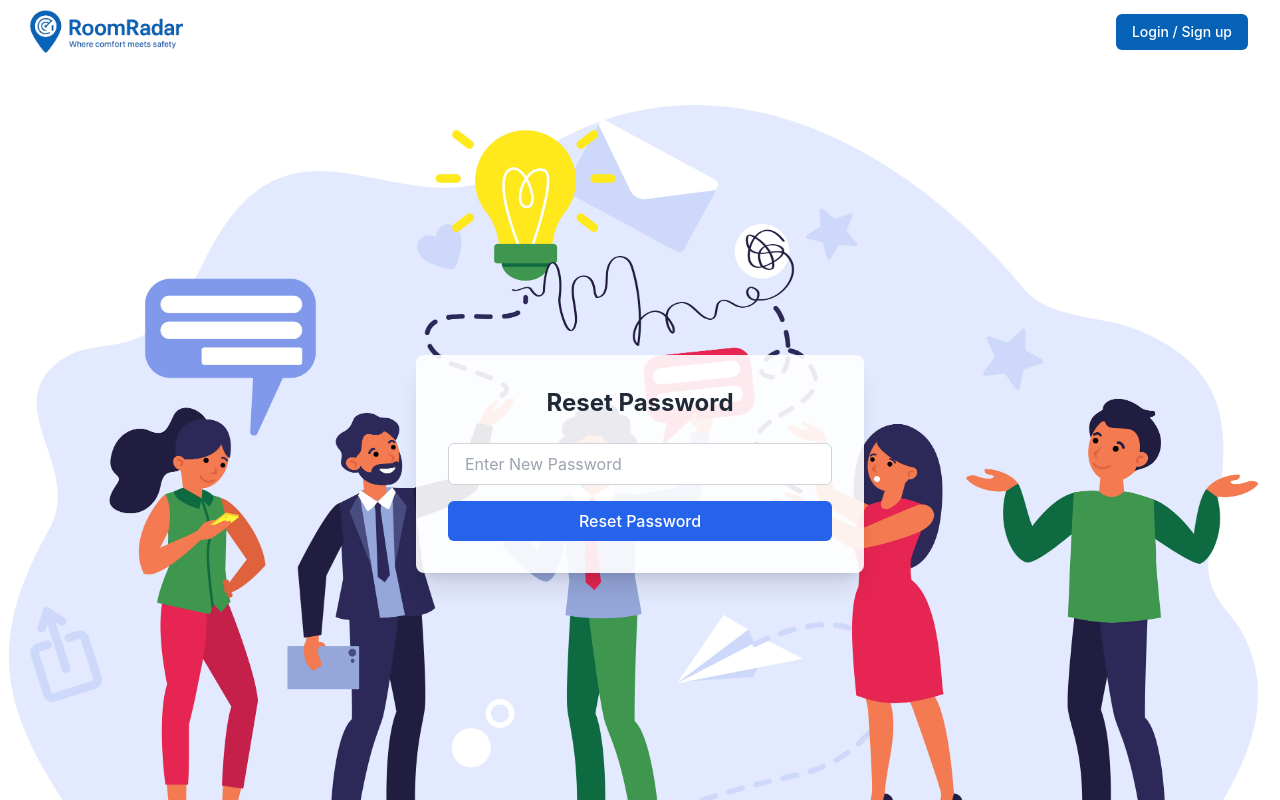
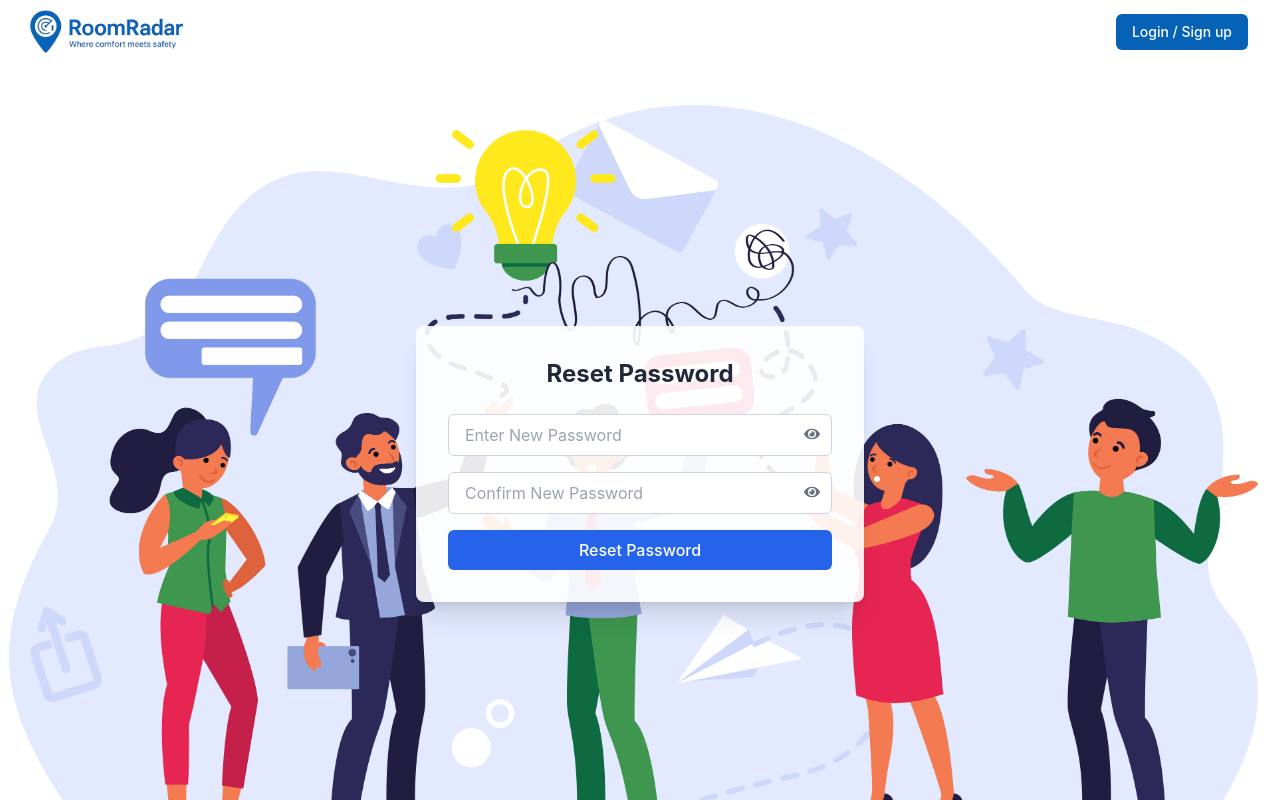
Before and after one commit to shiv03124/RoomRadar, a React (Create React App) app: page /reset-password in a window 1280 px wide. Built offline with nearby package versions, Linux system fonts and the light colour scheme.

Commit message:
show password functionality

```diff
--- a/src/componants/Login.jsx
+++ b/src/componants/Login.jsx
@@ -1,13 +1,15 @@
 import { useState } from 'react';
 import { useNavigate, Link } from 'react-router-dom';
 import { useAuth } from '../context/AuthContext';
-import image from '../componants/images/background.jpg'
+import { FaEye, FaEyeSlash } from 'react-icons/fa';
+import image from '../componants/images/background.jpg';
 import { fetchUserProfile } from './utils/fetchUserProfile';
 
 const Login = () => {
   const { login } = useAuth();
   const [email, setEmail] = useState('');
   const [password, setPassword] = useState('');
+  const [showPassword, setShowPassword] = useState(false);
   const [error, setError] = useState('');
   const [isLoading, setIsLoading] = useState(false);
   const [isAdminLogin, setIsAdminLogin] = useState(false);
@@ -48,12 +50,6 @@ const Login = () => {
       if (isAdminLogin) {
         sessionStorage.setItem('authToken', data.token);
         sessionStorage.setItem('adminEmail', email);
-    }
-
-    // ⬇️ Fetch user profile and store userId
-  if (isAdminLogin) {
-  sessionStorage.setItem('authToken', data.token);
-  sessionStorage.setItem('adminEmail', email);
       } else {
         const profile = await fetchUserProfile(navigate);
         if (profile && profile.id) {
@@ -61,7 +57,7 @@ const Login = () => {
         }
       }
 
-    // ⬇️ Navigate after profile fetch
+      // Navigate after profile fetch
       navigate(isAdminLogin ? '/admindashboard' : '/dashboard');
 
     } catch (err) {
@@ -69,6 +65,10 @@ const Login = () => {
     } finally {
       setIsLoading(false);
     }
+  };
+
+  const togglePasswordVisibility = () => {
+    setShowPassword(!showPassword);
   };
 
   return (
@@ -131,15 +131,24 @@ const Login = () => {
                     Forgot password?
                   </Link>
                 </div>
+                <div className="relative">
                   <input
                     id="password"
-                  type="password"
+                    type={showPassword ? "text" : "password"}
                     required
-                  className="w-full px-4 py-3 text-sm rounded-lg border border-gray-300 focus:ring-2 focus:ring-indigo-500 focus:border-indigo-500 transition-all"
+                    className="w-full px-4 py-3 text-sm rounded-lg border border-gray-300 focus:ring-2 focus:ring-indigo-500 focus:border-indigo-500 transition-all pr-10"
                     placeholder="••••••••"
                     value={password}
                     onChange={(e) => setPassword(e.target.value)}
                   />
+                  <button
+                    type="button"
+                    onClick={togglePasswordVisibility}
+                    className="absolute inset-y-0 right-0 pr-3 flex items-center text-gray-500 hover:text-gray-700"
+                  >
+                    {showPassword ? <FaEyeSlash /> : <FaEye />}
+                  </button>
+                </div>
               </div>
 
               <div className="flex items-center">
--- a/src/componants/forgotpassword/ResetPasswordPage.jsx
+++ b/src/componants/forgotpassword/ResetPasswordPage.jsx
@@ -1,9 +1,12 @@
 import { useState } from 'react';
 import { useNavigate } from 'react-router-dom';
-import image from '../images/background.jpg'
+import { FaEye, FaEyeSlash } from 'react-icons/fa';
+import image from '../images/background.jpg';
 
 const ResetPasswordPage = () => {
   const [password, setPassword] = useState('');
+  const [confirmPassword, setConfirmPassword] = useState('');
+  const [showPassword, setShowPassword] = useState(false);
   const [message, setMessage] = useState('');
   const email = sessionStorage.getItem('resetEmail');
   const navigate = useNavigate();
@@ -11,6 +14,11 @@ const ResetPasswordPage = () => {
   const handleReset = async () => {
     if (!email) {
       setMessage("Session expired. Please start the process again.");
+      return;
+    }
+
+    if (password !== confirmPassword) {
+      setMessage("Passwords don't match!");
       return;
     }
 
@@ -32,20 +40,47 @@ const ResetPasswordPage = () => {
     }
   };
 
+  const togglePasswordVisibility = () => {
+    setShowPassword(!showPassword);
+  };
+
   return (
     <div className="min-h-screen flex items-center justify-center bg-cover bg-center"
-         style={{ backgroundImage:  `url(${image})`}}>
+         style={{ backgroundImage: `url(${image})`}}>
       <div className="bg-white bg-opacity-90 p-8 rounded-lg shadow-xl w-full max-w-md">
         <h2 className="text-2xl font-bold text-gray-800 mb-6 text-center">Reset Password</h2>
         <div className="space-y-4">
-          <div>
+          <div className="relative">
             <input
-              type="password"
+              type={showPassword ? "text" : "password"}
               placeholder="Enter New Password"
               value={password}
               onChange={(e) => setPassword(e.target.value)}
               className="w-full px-4 py-2 border border-gray-300 rounded-md focus:outline-none focus:ring-2 focus:ring-blue-500"
             />
+            <button
+              type="button"
+              onClick={togglePasswordVisibility}
+              className="absolute right-3 top-3 text-gray-500 hover:text-gray-700"
+            >
+              {showPassword ? <FaEyeSlash /> : <FaEye />}
+            </button>
+          </div>
+          <div className="relative">
+            <input
+              type={showPassword ? "text" : "password"}
+              placeholder="Confirm New Password"
+              value={confirmPassword}
+              onChange={(e) => setConfirmPassword(e.target.value)}
+              className="w-full px-4 py-2 border border-gray-300 rounded-md focus:outline-none focus:ring-2 focus:ring-blue-500"
+            />
+            <button
+              type="button"
+              onClick={togglePasswordVisibility}
+              className="absolute right-3 top-3 text-gray-500 hover:text-gray-700"
+            >
+              {showPassword ? <FaEyeSlash /> : <FaEye />}
+            </button>
           </div>
           <button
             onClick={handleReset}
@@ -54,7 +89,7 @@ const ResetPasswordPage = () => {
             Reset Password
           </button>
           {message && (
-            <p className={`text-center mt-4 ${message.includes('Failed') ? 'text-red-600' : 'text-green-600'}`}>
+            <p className={`text-center mt-4 ${message.includes('Failed') || message.includes("don't match") ? 'text-red-600' : 'text-green-600'}`}>
               {message}
             </p>
           )}
```
Lines whose indentation alone changed are shown as unchanged.
